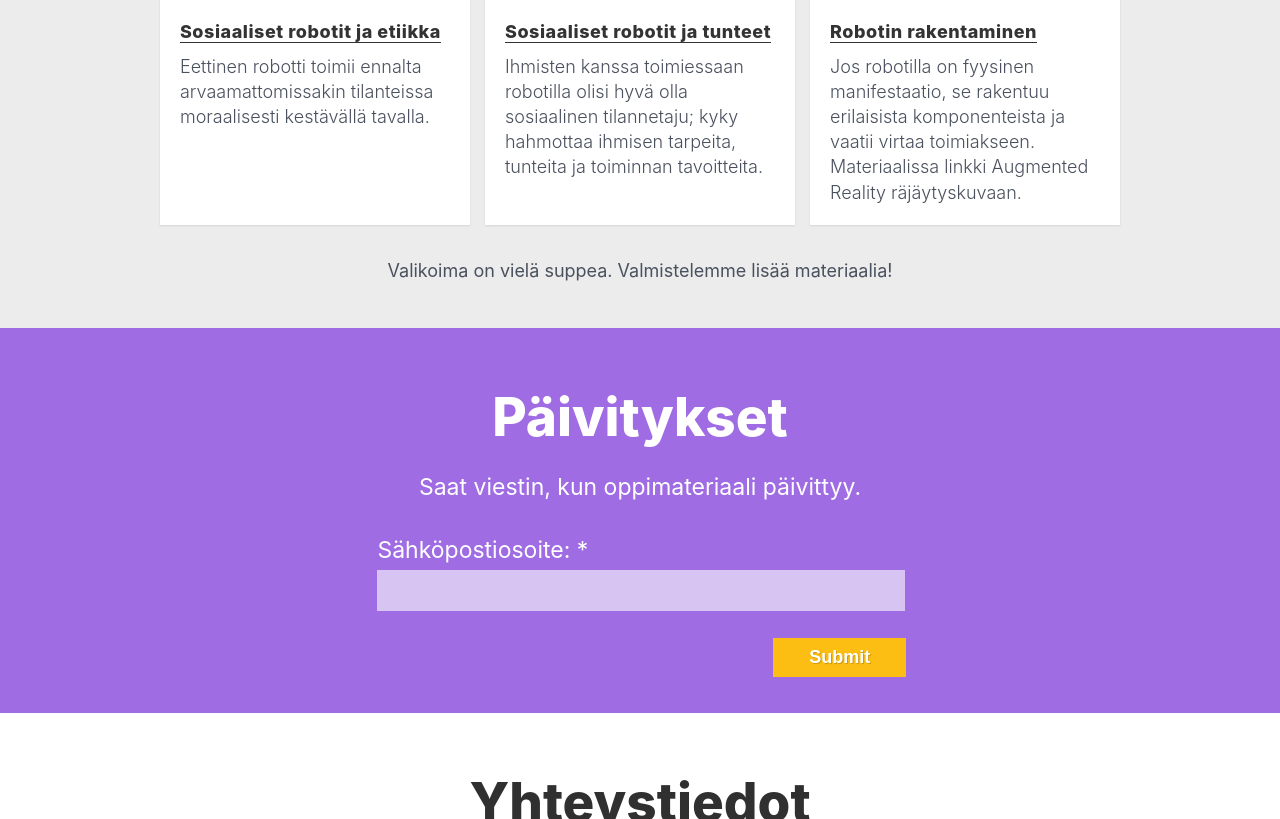
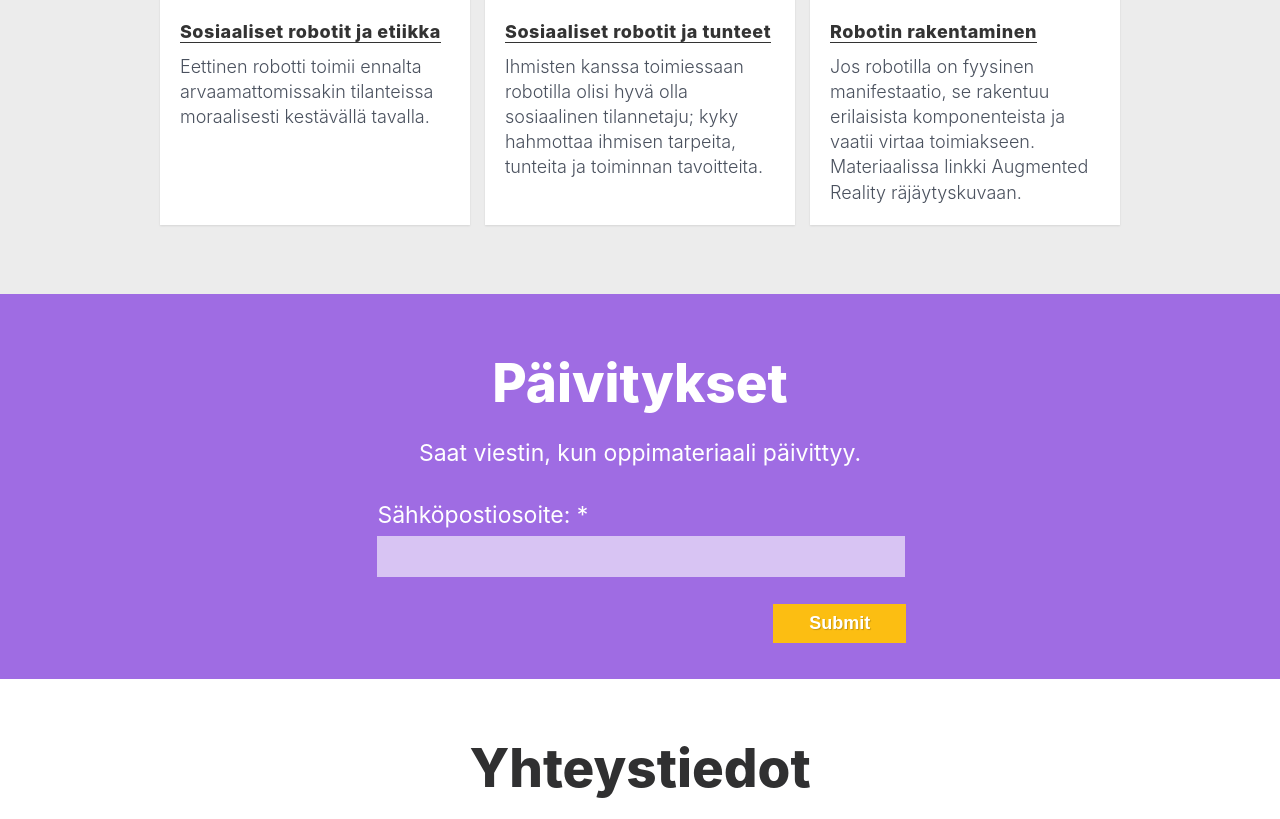
Before and after one commit to futurice/spiceprogram, a Jekyll site: the page built from open-robotics/index-fi.html, in a window 1280 px wide and 900 px high, scrolled down 986 px, cut to the strip 0-819 px from the top of the window. Built offline with Jekyll 4.4.1, drawn with Linux system fonts in a browser that asks for light colours; nearby versions of some CDN libraries.

Commit message:
Copy change

```diff
--- a/open-robotics/index-fi.html
+++ b/open-robotics/index-fi.html
@@ -79,7 +79,6 @@ custom_js:
   </div>
 
   <br/>
-  <p>Valikoima on vielä suppea. Valmistelemme lisää materiaalia!</p>
 </section>
 
 <section class="newsletter">
```
Also changed, not shown: assets/img/robotiikka2.png (deleted).
